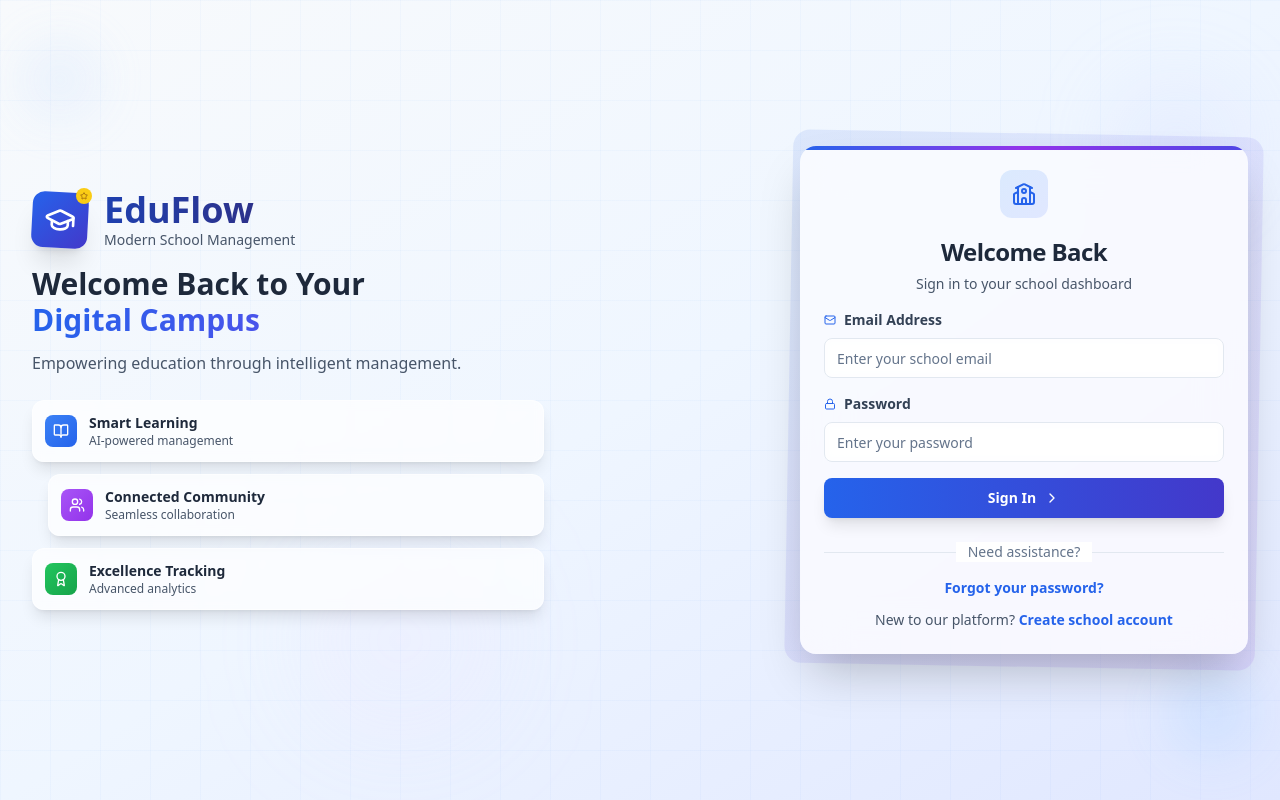
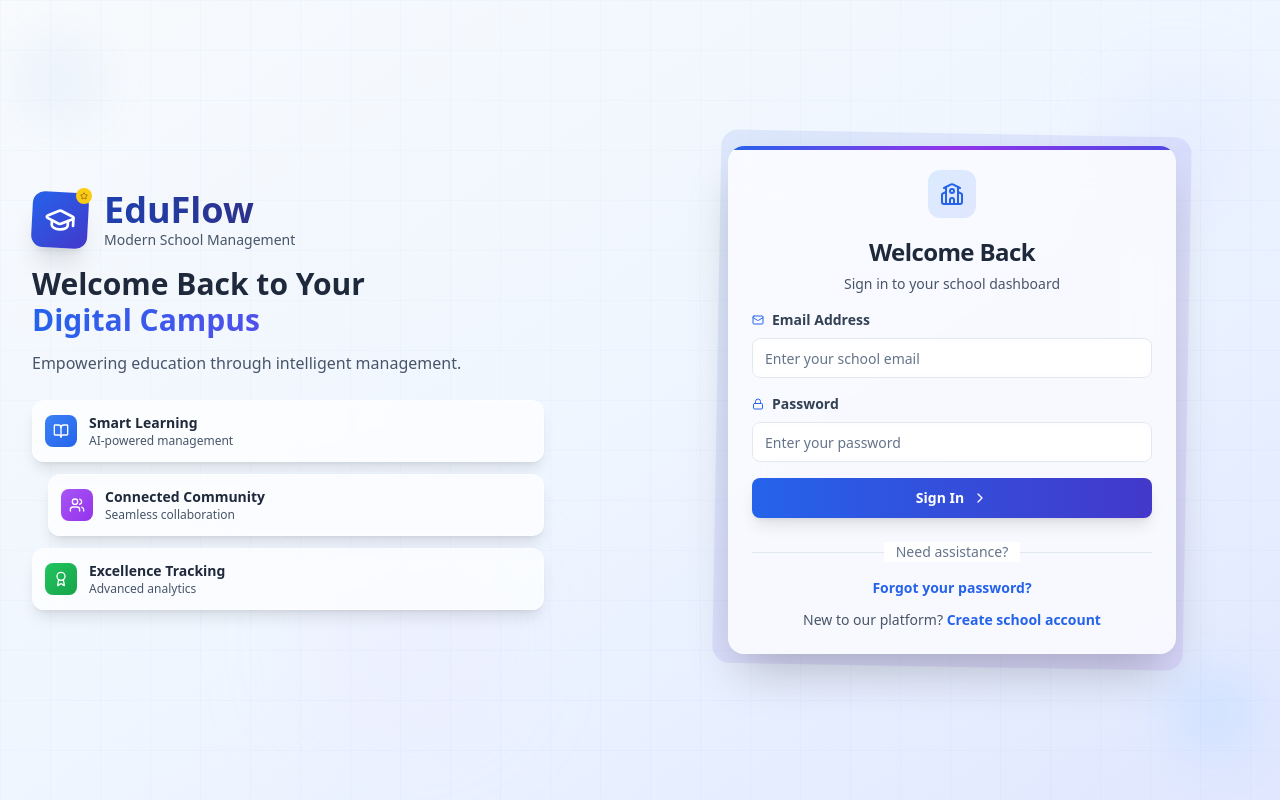
Before and after one commit to jayasuryard/edu-flow-saas-suite, a React (Vite) app: page /login in a window 1280 px wide. Built offline with nearby package versions, Linux system fonts and the light colour scheme.

Commit message:
Fix: Adjust login form layout
Reduced horizontal spacing in the login page to move the form left and center the content.

```diff
--- a/src/pages/auth/LoginPage.tsx
+++ b/src/pages/auth/LoginPage.tsx
@@ -84,7 +84,7 @@ const LoginPage = () => {
 
       <div className="relative z-10 flex min-h-screen">
         {/* Left Side - Compact Branding */}
-        <div className="hidden lg:flex lg:w-1/2 xl:w-3/5 relative">
+        <div className="hidden lg:flex lg:w-3/5 xl:w-1/2 relative">
           <div className="flex flex-col justify-center px-6 xl:px-8 py-8 w-full">
             {/* Logo and brand */}
             <div className="mb-6">
@@ -159,8 +159,8 @@ const LoginPage = () => {
           </div>
         </div>
 
-        {/* Right Side - Compact Login Form */}
-        <div className="w-full lg:w-1/2 xl:w-2/5 flex items-center justify-center p-4 sm:p-6">
+        {/* Right Side - Login Form */}
+        <div className="w-full lg:w-2/5 xl:w-1/2 flex items-center justify-center p-4 sm:p-6 lg:pl-2">
           <div className="w-full max-w-md">
             {/* Mobile Header */}
             <div className="lg:hidden text-center mb-6">
```
